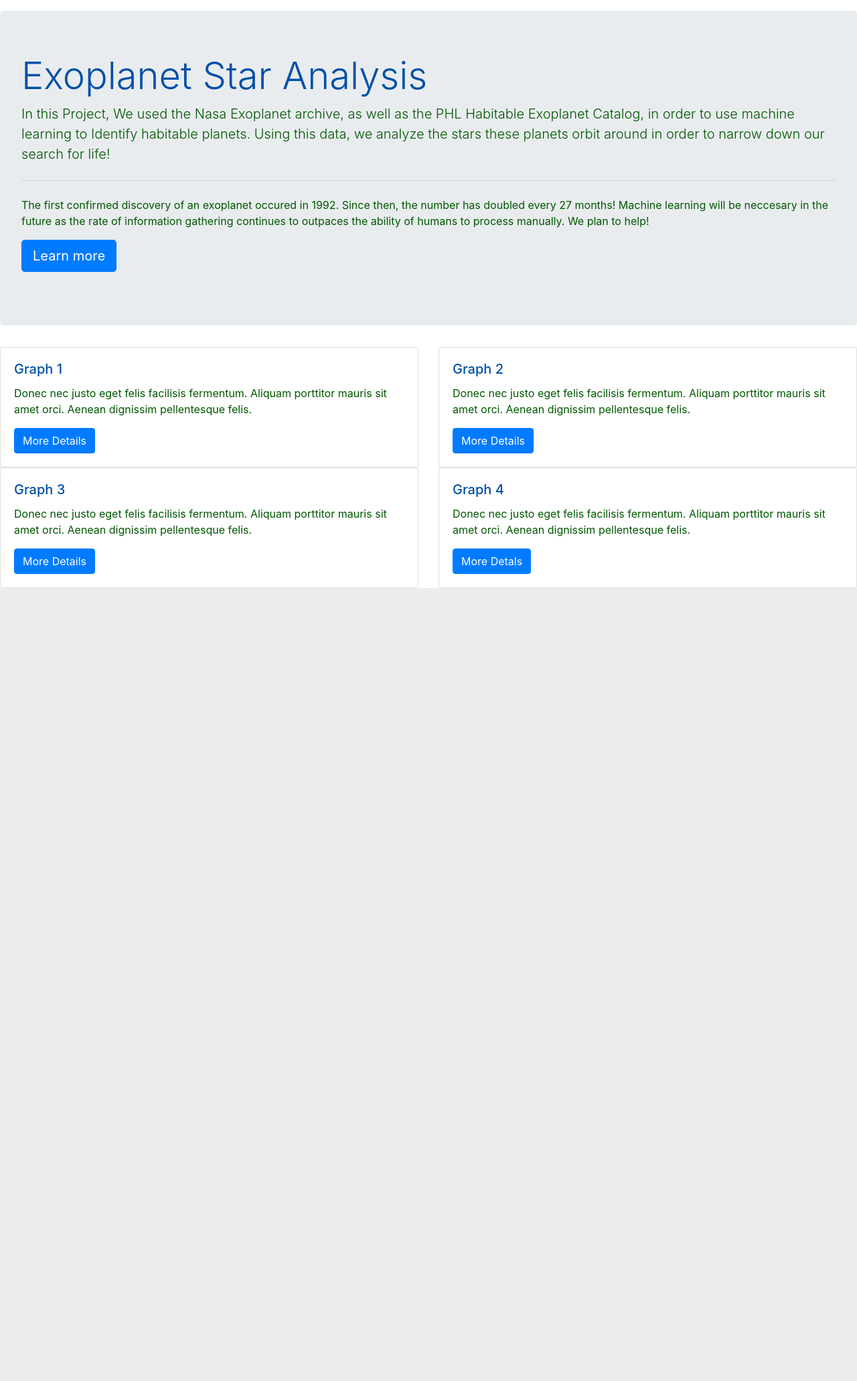
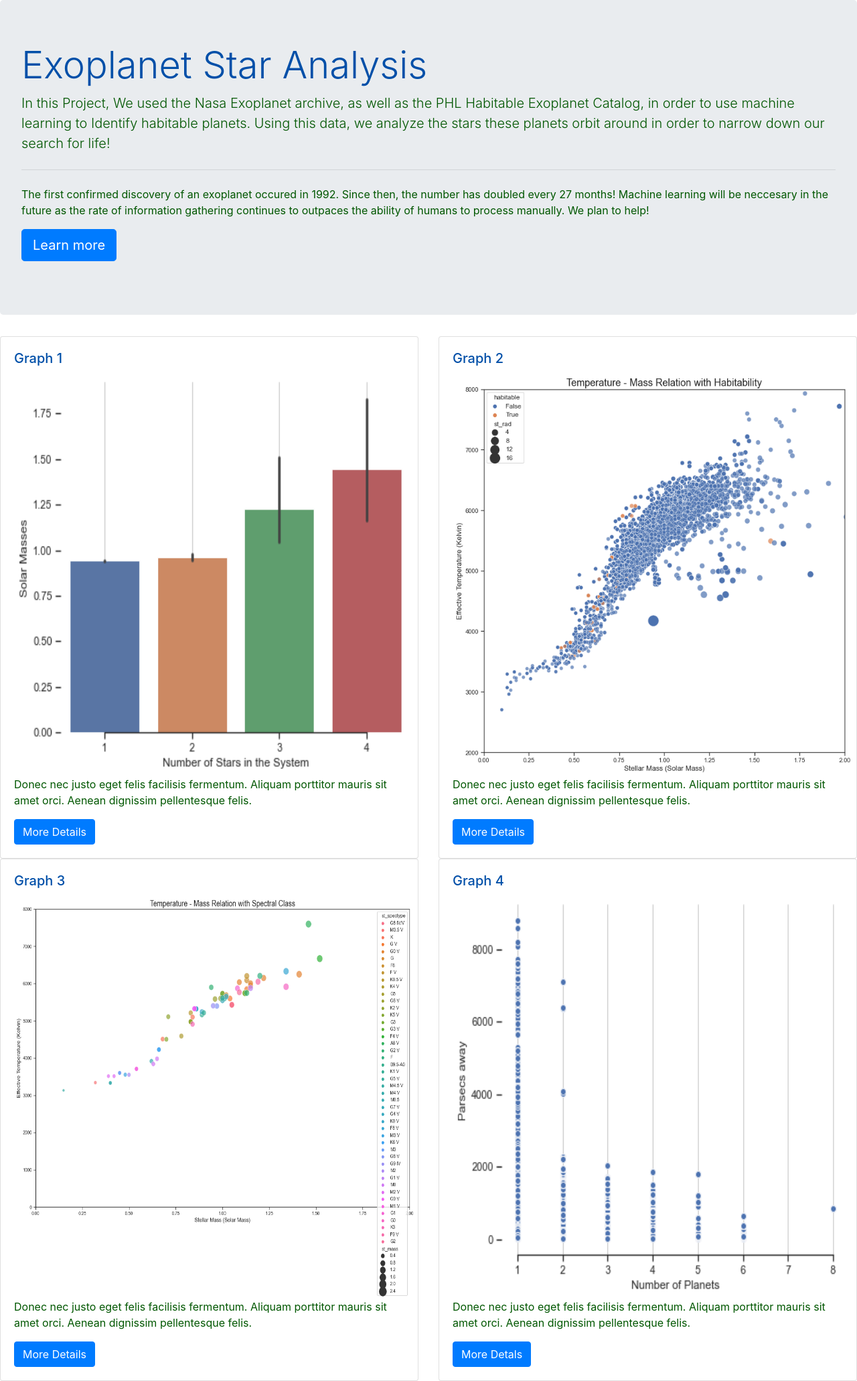
Before and after one commit to tmsteph/exoplanet-star-analysis, a Flask app: page / in a window 1280 px wide. Shown: the part 56-2118 px from the top of the page at 67% size. Before the commit the page ends 934 px from the top, so only its background shows below. Run offline with Flask 2, Linux system fonts and the light colour scheme; some libraries are stand-ins or nearby versions.

Commit message:
website images uploaded

```diff
--- a/web-app/app.py
+++ b/web-app/app.py
@@ -1,5 +1,5 @@
 # pip install flask-bootstrap
-
+import sqlite3
 from flask import Flask
 from flask import render_template
 
@@ -17,6 +17,5 @@ def hello():
 def home():
 	return render_template('index.html')
 
-
 if __name__ == "__main__":
-	app.run(debug = True)
+        app.run(debug = True)
--- /dev/null
+++ b/web-app/static/js/test.js
@@ -0,0 +1,16 @@
+Plotly.d3.csv("/../../planets.csv").then((data) => {
+	// Create Traces
+	var trace1 = {
+	x: data.sy_pnum,
+	y: data.sy_dist
+	};
+
+	//create the data array for plot
+	var data = [trace1];
+
+	//define layout
+
+	var layout = {
+		title: "title"
+	}
+})
--- a/web-app/static/style.css
+++ b/web-app/static/style.css
@@ -4,3 +4,11 @@ body {
 p {
 	color: rgb(0, 87, 0);
 }
+nav {
+	color: rgb(0,0,0);
+}
+
+img {
+	width: 600px;
+	height: 600px;
+}
--- a/web-app/templates/index.html
+++ b/web-app/templates/index.html
@@ -11,10 +11,12 @@
   <link rel="stylesheet" href="https://stackpath.bootstrapcdn.com/bootstrap/4.3.1/css/bootstrap.min.css" integrity="sha384-ggOyR0iXCbMQv3Xipma34MD+dH/1fQ784/j6cY/iJTQUOhcWr7x9JvoRxT2MZw1T" crossorigin="anonymous">
  <!-- Import style.css-->
  <link rel= "stylesheet" type= "text/css" href="/../static/style.css">
+ <!-- import Plotly -->
+ <script src="https://cdn.plot.ly/plotly-2.2.0.min.js"></script>
 
-<!-- Start Navbar -->
 </head>
 <body>
+  <!-- Start Navbar -->
   <nav class="navbar navbar-expand-lg navbar-light bg-light">
     <a class="navbar-brand" href="#">Navbar</a>
     <button class="navbar-toggler" type="button" data-toggle="collapse" data-target="#navbarSupportedContent" aria-controls="navbarSupportedContent" aria-expanded="false" aria-label="Toggle navigation">
@@ -51,7 +53,6 @@
     </div>
   </nav>
 
-<p></p>
 <!--End Navbar-->
 
 
@@ -75,6 +76,7 @@
     <div class="card">
       <div class="card-body">
         <h5 class="card-title">Graph 1</h5>
+        <img src="/static/img/star_mass_in_system.png">
         <p class="card-text">Donec nec justo eget felis facilisis fermentum. Aliquam porttitor mauris sit amet orci. Aenean dignissim pellentesque felis.</p>
         <a href="#" class="btn btn-primary">More Details</a>
       </div>
@@ -85,6 +87,7 @@
     <div class="card">
       <div class="card-body">
         <h5 class="card-title">Graph 2</h5>
+        <img src="/static/img/temp_mass_habitability.png">
         <p class="card-text">Donec nec justo eget felis facilisis fermentum. Aliquam porttitor mauris sit amet orci. Aenean dignissim pellentesque felis.</p>
         <a href="#" class="btn btn-primary">More Details</a>
       </div>
@@ -97,7 +100,7 @@
     <div class="card">
       <div class="card-body">
         <h5 class="card-title">Graph 3</h5>
-        <!-- Link Graph Here -->
+        <img src="/static/img/temp_mass_spectral_class.png">
         <p class="card-text">Donec nec justo eget felis facilisis fermentum. Aliquam porttitor mauris sit amet orci. Aenean dignissim pellentesque felis.</p>
         <a href="#" class="btn btn-primary">More Details</a>
       </div>
@@ -108,13 +111,17 @@
     <div class="card">
       <div class="card-body">
         <h5 class="card-title">Graph 4</h5>
-        <!--Link Graph Here-->
+        <img src="/static/img/planets_per_system_distance.png">
         <p class="card-text">Donec nec justo eget felis facilisis fermentum. Aliquam porttitor mauris sit amet orci. Aenean dignissim pellentesque felis.</p>
         <a href="#" class="btn btn-primary">More Detals</a>
       </div>
     </div>
   </div>
 </div>
+
+<script src="/static/js/test.js"></script>
+
+
 <!-- Loading interactive Bootstrap Components -->
 <script src="https://code.jquery.com/jquery-3.3.1.slim.min.js" integrity="sha384-q8i/X+965DzO0rT7abK41JStQIAqVgRVzpbzo5smXKp4YfRvH+8abtTE1Pi6jizo" crossorigin="anonymous"></script>
 <script src="https://cdnjs.cloudflare.com/ajax/libs/popper.js/1.14.3/umd/popper.min.js" integrity="sha384-ZMP7rVo3mIykV+2+9J3UJ46jBk0WLaUAdn689aCwoqbBJiSnjAK/l8WvCWPIPm49" crossorigin="anonymous"></script>
```
Also changed, not shown: web-app/exoplanets.db (added), web-app/static/img/planets_per_system_distance.png (added), web-app/static/img/star_mass_in_system.png (added), web-app/static/img/temp_mass_habitability.png (added), web-app/static/img/temp_mass_spectral_class.png (added), 6 other files.
